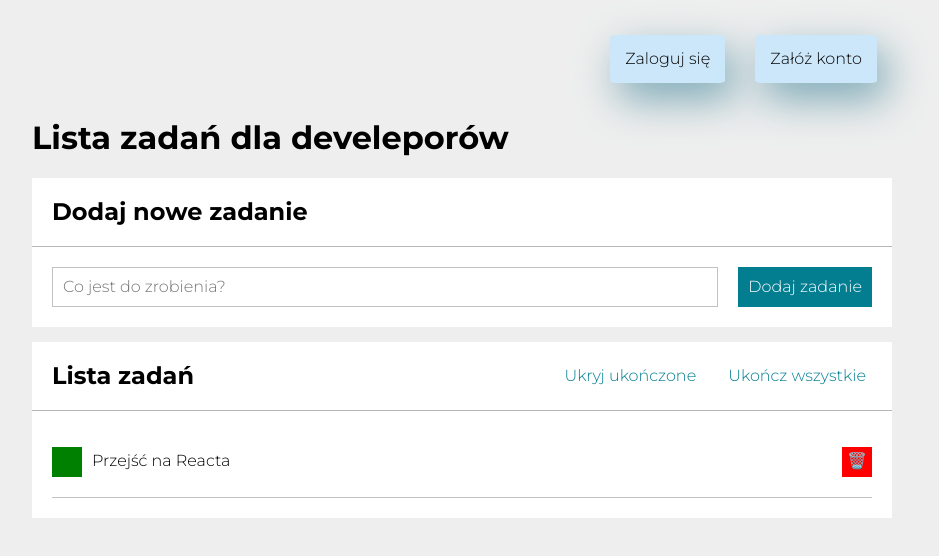
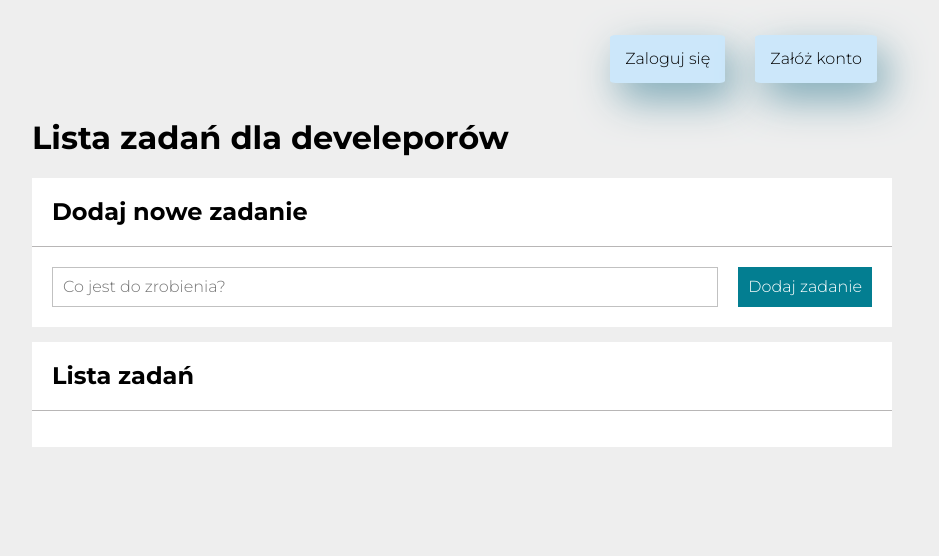
Before and after one commit to Moni-hom/project-solvro, a React (Create React App) app: page / in a window 1280 px wide. Shown: the top 556 px of the page, without its empty margins (178-1117 px from the left). Built offline with nearby package versions, Linux system fonts and the light colour scheme.

Commit message:
saving tasks in localStorage

```diff
--- a/src/App.js
+++ b/src/App.js
@@ -1,4 +1,4 @@
-import React, { useState } from "react";
+import React, { useEffect, useState } from "react";
 import Form from "./Form";
 import Tasks from "./Tasks";
 import Buttons from "./Buttons";
@@ -7,11 +7,19 @@
 import Container from "./Container";
 import Log from "./Log";
 
+const getInitialTasks = () => {
+  const tasksFromLocalStorage = localStorage.getItem("tasks");
+  return tasksFromLocalStorage ? JSON.parse(tasksFromLocalStorage) : [];
+};
+
 function App() {
   const [hideDone, setHideDone] = useState(false);
-  const [tasks, setTasks] = useState([
-    { id: 1, content: "Przejść na Reacta", done: false },
-  ]);
+
+  const [tasks, setTasks] = useState(getInitialTasks);
+
+  useEffect(() => {
+    localStorage.setItem("tasks", JSON.stringify(tasks));
+  }, [tasks]);
 
   const toggleHideDone = () => {
     setHideDone((hideDone) => !hideDone);
```
